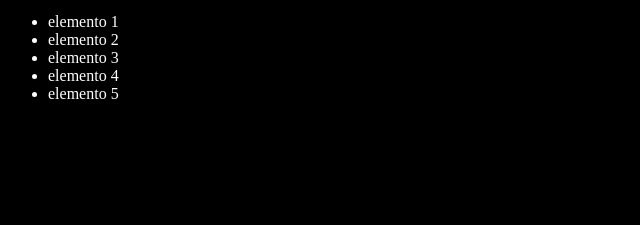
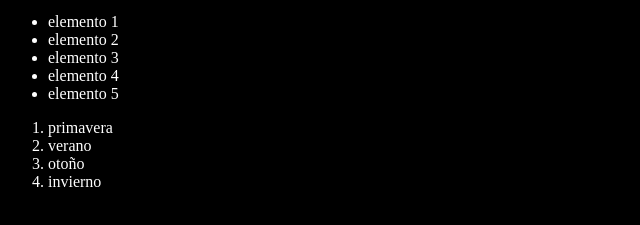
Before and after one commit to gabo2616/curso-jonmircha-git, a plain HTML site: page index.html in a window 1280 px wide. Shown: the part 101-326 px from the top of the page, without its empty margins (0-640 px from the left). Drawn offline with Linux system fonts and the light colour scheme.

Commit message:
agregando las estaciones del año

```diff
--- a/index.html
+++ b/index.html
@@ -16,5 +16,12 @@
         <li>elemento 4</li>
         <li>elemento 5</li>
     </ul>
+    <ol>
+        <li>primavera</li>
+        <li>verano</li>
+        <li>otoño</li>
+        <li>invierno</li>
+    </ol>
+    <script src="index.js"></script>
 </body>
 </html>
```
